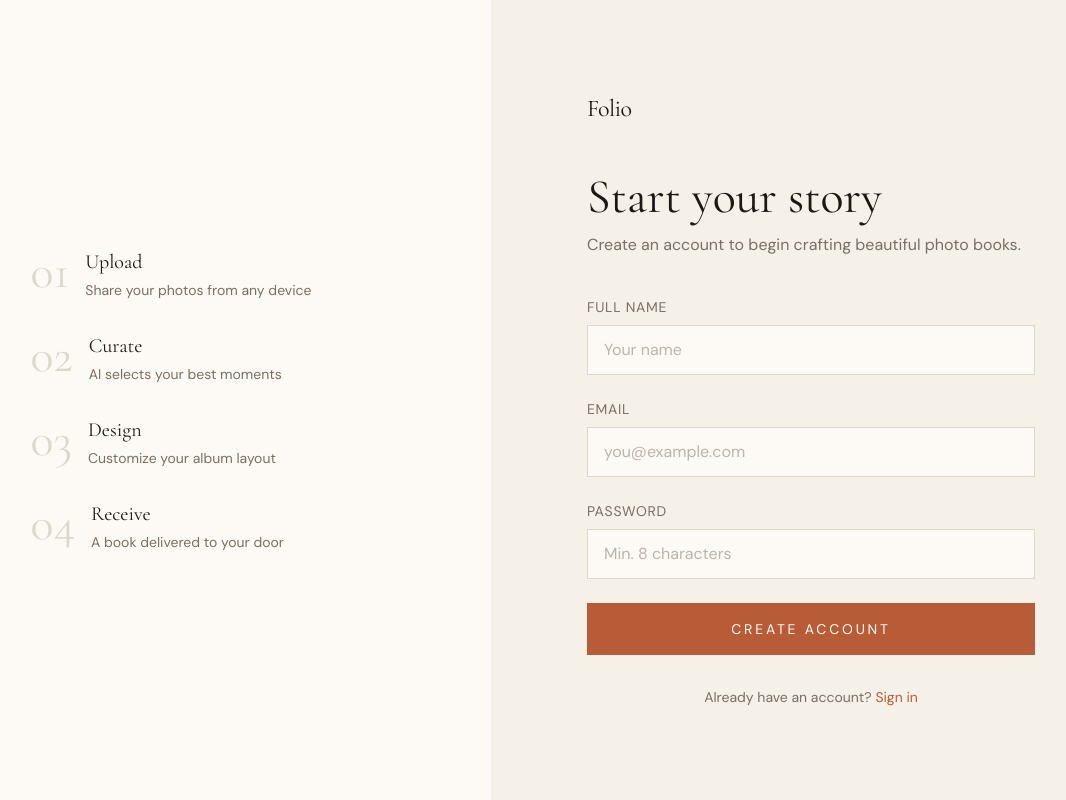
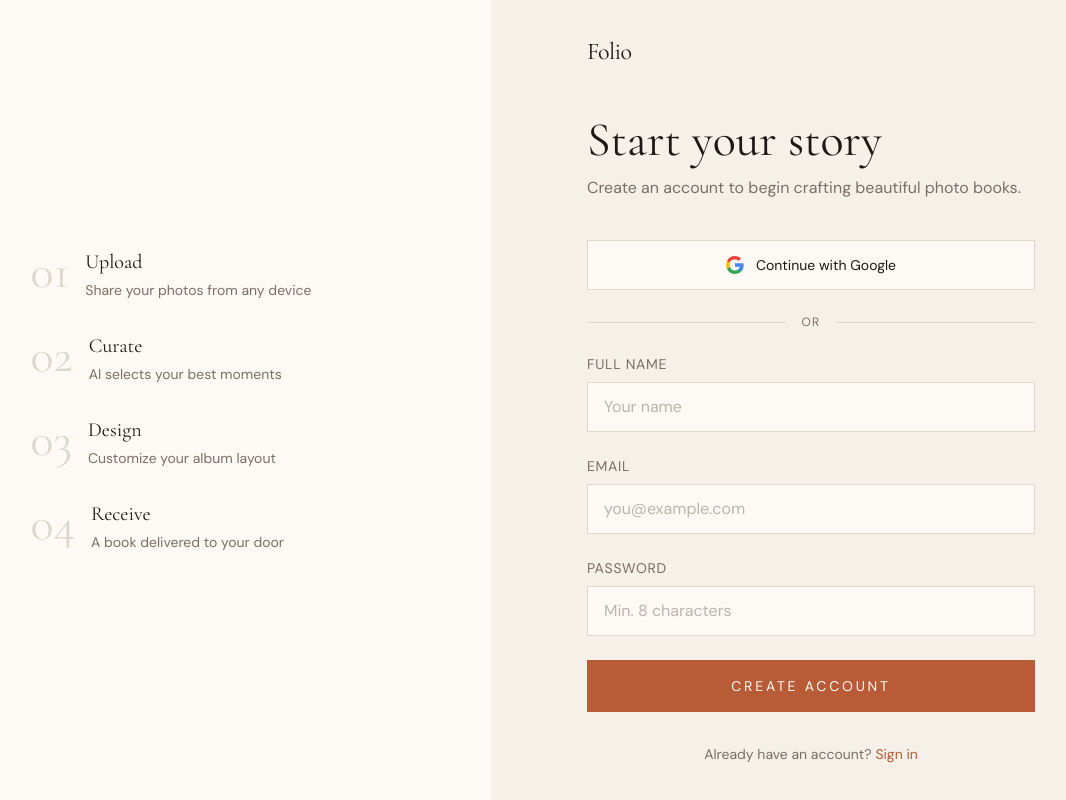
Before and after one commit to Antarik06/Folio, a Next.js app: page /auth/sign-up in a window 1280 px wide. Shown: the whole page, without its empty margins (149-1215 px from the left). Built offline with nearby package versions, Linux system fonts and the light colour scheme.

Commit message:
Set up Google Auth

```diff
--- a/app/auth/login/page.tsx
+++ b/app/auth/login/page.tsx
@@ -2,13 +2,23 @@
 
 import { useState } from 'react'
 import Link from 'next/link'
-import { useRouter } from 'next/navigation'
-import { signIn } from '@/lib/actions/auth'
+import { signIn, signInWithGoogle } from '@/lib/actions/auth'
+
+function GoogleIcon() {
+  return (
+    <svg width="18" height="18" viewBox="0 0 18 18" fill="none" xmlns="http://www.w3.org/2000/svg">
+      <path d="M17.64 9.205c0-.639-.057-1.252-.164-1.841H9v3.481h4.844a4.14 4.14 0 01-1.796 2.716v2.259h2.908c1.702-1.567 2.684-3.875 2.684-6.615z" fill="#4285F4"/>
+      <path d="M9 18c2.43 0 4.467-.806 5.956-2.18l-2.908-2.259c-.806.54-1.837.86-3.048.86-2.344 0-4.328-1.584-5.036-3.711H.957v2.332A8.997 8.997 0 009 18z" fill="#34A853"/>
+      <path d="M3.964 10.71A5.41 5.41 0 013.682 9c0-.593.102-1.17.282-1.71V4.958H.957A8.996 8.996 0 000 9c0 1.452.348 2.827.957 4.042l3.007-2.332z" fill="#FBBC05"/>
+      <path d="M9 3.58c1.321 0 2.508.454 3.44 1.345l2.582-2.58C13.463.891 11.426 0 9 0A8.997 8.997 0 00.957 4.958L3.964 6.29C4.672 4.163 6.656 3.58 9 3.58z" fill="#EA4335"/>
+    </svg>
+  )
+}
 
 export default function LoginPage() {
   const [error, setError] = useState<string | null>(null)
   const [loading, setLoading] = useState(false)
-  const router = useRouter()
+  const [googleLoading, setGoogleLoading] = useState(false)
 
   async function handleSubmit(formData: FormData) {
     setLoading(true)
@@ -19,6 +29,16 @@ export default function LoginPage() {
     if (result?.error) {
       setError(result.error)
       setLoading(false)
+    }
+  }
+
+  async function handleGoogleSignIn() {
+    setGoogleLoading(true)
+    setError(null)
+    const result = await signInWithGoogle()
+    if (result?.error) {
+      setError(result.error)
+      setGoogleLoading(false)
     }
   }
 
@@ -43,6 +63,32 @@ export default function LoginPage() {
               {error}
             </div>
           )}
+
+          {/* Google OAuth Button */}
+          <button
+            onClick={handleGoogleSignIn}
+            disabled={googleLoading || loading}
+            className="w-full flex items-center justify-center gap-3 bg-surface border border-border text-foreground py-3.5 text-sm font-sans hover:bg-card hover:border-primary/40 transition-all duration-200 disabled:opacity-50 disabled:cursor-not-allowed mb-6"
+          >
+            {googleLoading ? (
+              <span className="w-[18px] h-[18px] border-2 border-muted-foreground/30 border-t-foreground rounded-full animate-spin" />
+            ) : (
+              <GoogleIcon />
+            )}
+            {googleLoading ? 'Redirecting...' : 'Continue with Google'}
+          </button>
+
+          {/* Divider */}
+          <div className="relative mb-6">
+            <div className="absolute inset-0 flex items-center">
+              <div className="w-full border-t border-border" />
+            </div>
+            <div className="relative flex justify-center">
+              <span className="bg-background px-4 text-xs uppercase tracking-widest text-muted-foreground">
+                or
+              </span>
+            </div>
+          </div>
 
           <form action={handleSubmit} className="space-y-6">
             <div>
@@ -75,7 +121,7 @@ export default function LoginPage() {
 
             <button
               type="submit"
-              disabled={loading}
+              disabled={loading || googleLoading}
               className="w-full bg-primary text-primary-foreground py-4 text-sm font-sans uppercase tracking-[0.2em] hover:bg-primary/90 transition-colors disabled:opacity-50 disabled:cursor-not-allowed"
             >
               {loading ? 'Signing in...' : 'Sign in'}
--- a/app/auth/sign-up/page.tsx
+++ b/app/auth/sign-up/page.tsx
@@ -2,12 +2,24 @@
 
 import { useState } from 'react'
 import Link from 'next/link'
-import { signUp } from '@/lib/actions/auth'
+import { signUp, signInWithGoogle } from '@/lib/actions/auth'
+
+function GoogleIcon() {
+  return (
+    <svg width="18" height="18" viewBox="0 0 18 18" fill="none" xmlns="http://www.w3.org/2000/svg">
+      <path d="M17.64 9.205c0-.639-.057-1.252-.164-1.841H9v3.481h4.844a4.14 4.14 0 01-1.796 2.716v2.259h2.908c1.702-1.567 2.684-3.875 2.684-6.615z" fill="#4285F4"/>
+      <path d="M9 18c2.43 0 4.467-.806 5.956-2.18l-2.908-2.259c-.806.54-1.837.86-3.048.86-2.344 0-4.328-1.584-5.036-3.711H.957v2.332A8.997 8.997 0 009 18z" fill="#34A853"/>
+      <path d="M3.964 10.71A5.41 5.41 0 013.682 9c0-.593.102-1.17.282-1.71V4.958H.957A8.996 8.996 0 000 9c0 1.452.348 2.827.957 4.042l3.007-2.332z" fill="#FBBC05"/>
+      <path d="M9 3.58c1.321 0 2.508.454 3.44 1.345l2.582-2.58C13.463.891 11.426 0 9 0A8.997 8.997 0 00.957 4.958L3.964 6.29C4.672 4.163 6.656 3.58 9 3.58z" fill="#EA4335"/>
+    </svg>
+  )
+}
 
 export default function SignUpPage() {
   const [error, setError] = useState<string | null>(null)
   const [success, setSuccess] = useState(false)
   const [loading, setLoading] = useState(false)
+  const [googleLoading, setGoogleLoading] = useState(false)
 
   async function handleSubmit(formData: FormData) {
     setLoading(true)
@@ -21,6 +33,16 @@ export default function SignUpPage() {
     } else if (result?.success) {
       setSuccess(true)
       setLoading(false)
+    }
+  }
+
+  async function handleGoogleSignIn() {
+    setGoogleLoading(true)
+    setError(null)
+    const result = await signInWithGoogle()
+    if (result?.error) {
+      setError(result.error)
+      setGoogleLoading(false)
     }
   }
 
@@ -106,6 +128,32 @@ export default function SignUpPage() {
             </div>
           )}
 
+          {/* Google OAuth Button */}
+          <button
+            onClick={handleGoogleSignIn}
+            disabled={googleLoading || loading}
+            className="w-full flex items-center justify-center gap-3 bg-surface border border-border text-foreground py-3.5 text-sm font-sans hover:bg-card hover:border-primary/40 transition-all duration-200 disabled:opacity-50 disabled:cursor-not-allowed mb-6"
+          >
+            {googleLoading ? (
+              <span className="w-[18px] h-[18px] border-2 border-muted-foreground/30 border-t-foreground rounded-full animate-spin" />
+            ) : (
+              <GoogleIcon />
+            )}
+            {googleLoading ? 'Redirecting...' : 'Continue with Google'}
+          </button>
+
+          {/* Divider */}
+          <div className="relative mb-6">
+            <div className="absolute inset-0 flex items-center">
+              <div className="w-full border-t border-border" />
+            </div>
+            <div className="relative flex justify-center">
+              <span className="bg-background px-4 text-xs uppercase tracking-widest text-muted-foreground">
+                or
+              </span>
+            </div>
+          </div>
+
           <form action={handleSubmit} className="space-y-6">
             <div>
               <label htmlFor="fullName" className="block text-sm font-sans uppercase tracking-wider text-muted-foreground mb-2">
@@ -152,7 +200,7 @@ export default function SignUpPage() {
 
             <button
               type="submit"
-              disabled={loading}
+              disabled={loading || googleLoading}
               className="w-full bg-primary text-primary-foreground py-4 text-sm font-sans uppercase tracking-[0.2em] hover:bg-primary/90 transition-colors disabled:opacity-50 disabled:cursor-not-allowed"
             >
               {loading ? 'Creating account...' : 'Create account'}
--- a/lib/actions/auth.ts
+++ b/lib/actions/auth.ts
@@ -3,6 +3,7 @@
 import { createClient } from '@/lib/supabase/server'
 import { redirect } from 'next/navigation'
 import { revalidatePath } from 'next/cache'
+import { headers } from 'next/headers'
 
 export async function signUp(formData: FormData) {
   const supabase = await createClient()
@@ -76,3 +77,24 @@ export async function getProfile() {
 
   return profile
 }
+
+export async function signInWithGoogle() {
+  const supabase = await createClient()
+  const headersList = await headers()
+  const origin = headersList.get('origin') || process.env.NEXT_PUBLIC_SITE_URL || 'http://localhost:3000'
+
+  const { data, error } = await supabase.auth.signInWithOAuth({
+    provider: 'google',
+    options: {
+      redirectTo: `${origin}/auth/callback`,
+    },
+  })
+
+  if (error) {
+    return { error: error.message }
+  }
+
+  if (data.url) {
+    redirect(data.url)
+  }
+}
```
